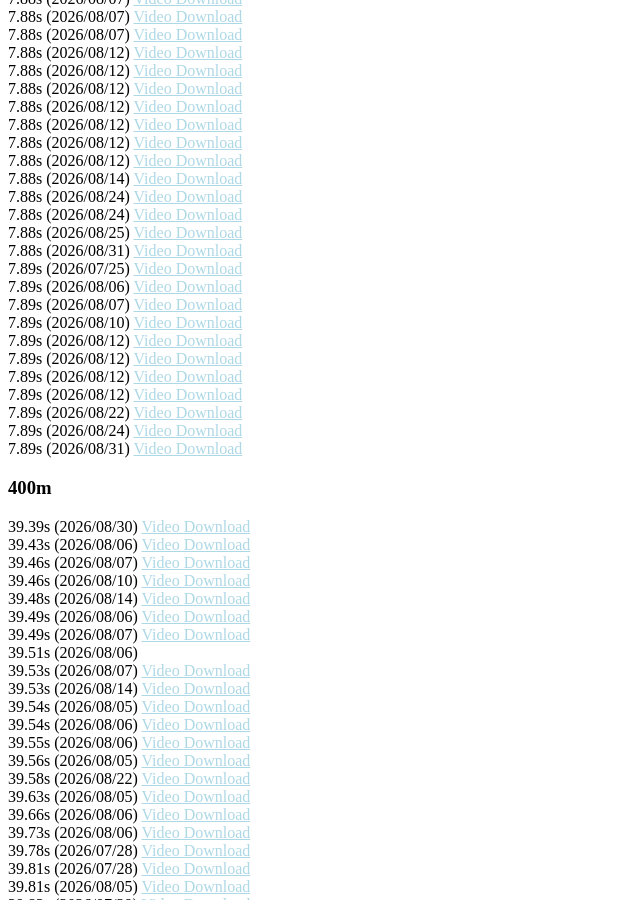
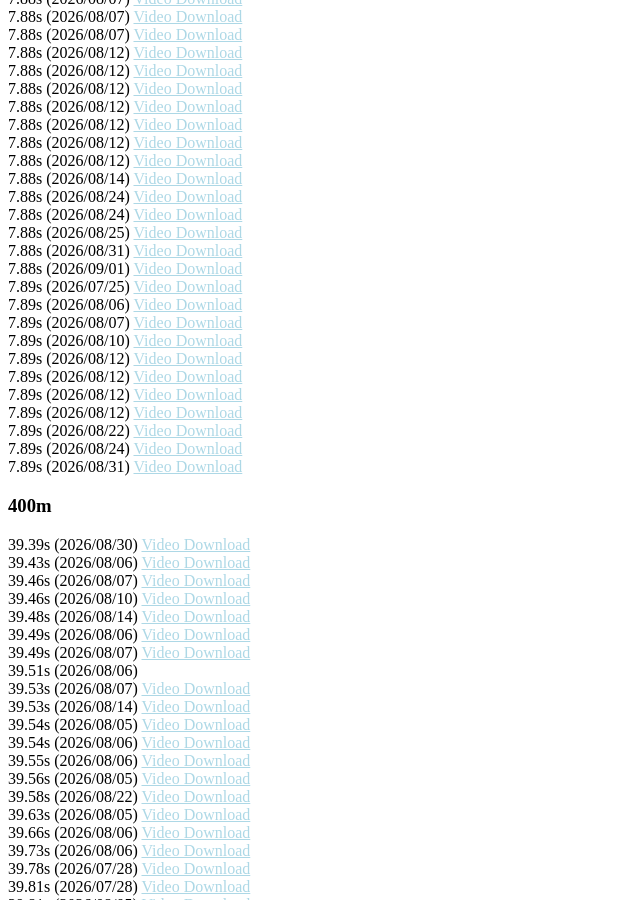
Before and after one commit to CareyRunboLi/CareyRunboLi.github.io, a Jekyll site: the page built from index.md, in a window 1280 px wide and 900 px high, scrolled down 3579 px. Shown: the whole window, without its empty margins (0-640 px from the left). Built offline with Jekyll 4.4.1, drawn with Linux system fonts in a browser that asks for light colours; some web fonts are replaced; formulas are drawn with MathJax 3; a style sheet for code colours, icons or effects is not loaded; our own code applies the rules of GitHub Pages for plain Markdown files.

Commit message:
Update trackandfield.md

```diff
--- a/_includes/trackandfield.md
+++ b/_includes/trackandfield.md
@@ -56,6 +56,7 @@
 7.88s (2026/08/24) <a href="https://runbolicarey.com/assets/TrackAndField/DeluxeTrackAndField_100m_7.88s_260824_2.mp4"><span>Video Download</span></a>
 7.88s (2026/08/25) <a href="https://runbolicarey.com/assets/TrackAndField/DeluxeTrackAndField_100m_7.88s_260825.mp4"><span>Video Download</span></a>
 7.88s (2026/08/31) <a href="https://runbolicarey.com/assets/TrackAndField/DeluxeTrackAndField_100m_7.88s_260831.mp4"><span>Video Download</span></a>
+7.88s (2026/09/01) <a href="https://runbolicarey.com/assets/TrackAndField/DeluxeTrackAndField_100m_7.88s_260901.mp4"><span>Video Download</span></a>
 7.89s (2026/07/25) <a href="https://runbolicarey.com/assets/TrackAndField/DeluxeTrackAndField_100m_7.89s_260725.mp4"><span>Video Download</span></a>
 7.89s (2026/08/06) <a href="https://runbolicarey.com/assets/TrackAndField/DeluxeTrackAndField_100m_7.89s_260806.mp4"><span>Video Download</span></a>
 7.89s (2026/08/07) <a href="https://runbolicarey.com/assets/TrackAndField/DeluxeTrackAndField_100m_7.89s_260807.mp4"><span>Video Download</span></a>
```
